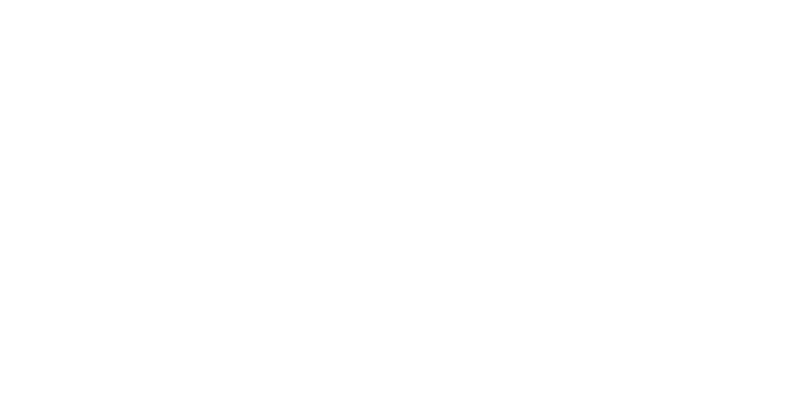
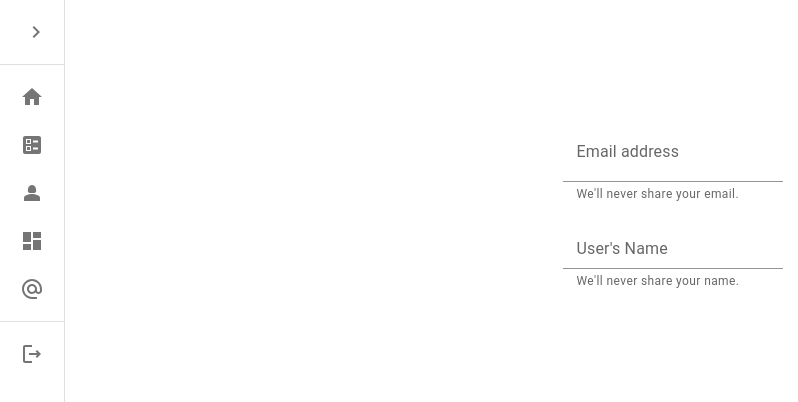
Before and after one commit to Kiks-Note/KiksNote, a React (Create React App) app in the folder client/: page /profile in a window 1280 px wide. Before the commit this address had no page. Shown: the top 402 px of the page, without its empty margins (0-798 px from the left). Built offline with nearby package versions, Linux system fonts and the light colour scheme.

Commit message:
#8 fix/ fixing the navbar link and the route for profile

```diff
--- a/client/src/Routes.js
+++ b/client/src/Routes.js
@@ -2,6 +2,7 @@ import { BrowserRouter, Route, Routes } from "react-router-dom";
 import Test from "./pages/Test";
 import PrivateRoutes from "./utils/PrivateRoutes";
 import Navbar from "./components/navbar/Navbar";
+import Profile from "./pages/profile/Profile";
 function RoutesProvider() {
   return (
     <BrowserRouter>
@@ -14,7 +15,7 @@ function RoutesProvider() {
  <Route path="/test" element={<Navbar element={<Test />} />} /> */}
         <Route path="/" element={<Navbar element={<Test />} />} />
         <Route path="/test" element={<Navbar element={<Test />} />} />
-
+        <Route path="/profile" element={<Navbar element={<Profile name='Alan' />} />} />
         <Route element={<PrivateRoutes />}>
           {/* <Route path="/" exact element={<Home />} /> */}
         </Route>
--- a/client/src/components/navbar/Navbar.js
+++ b/client/src/components/navbar/Navbar.js
@@ -100,7 +100,7 @@ export default function MiniDrawer({ element }) {
           {[
             { id: 1, name: "Accueil", route: "#", icon: <HomeIcon /> },
             { id: 2, name: "Agile", route: "#", icon: <BallotIcon /> },
-            { id: 3, name: "Profile", route: "#", icon: <Person2Icon /> },
+            { id: 3, name: "Profile", route: "/profile", icon: <Person2Icon /> },
             { id: 4, name: "Board", route: "#", icon: <DashboardIcon /> },
             { id: 5, name: "Blog", route: "#", icon: <AlternateEmailIcon /> },
           ].map((page) => (
```
